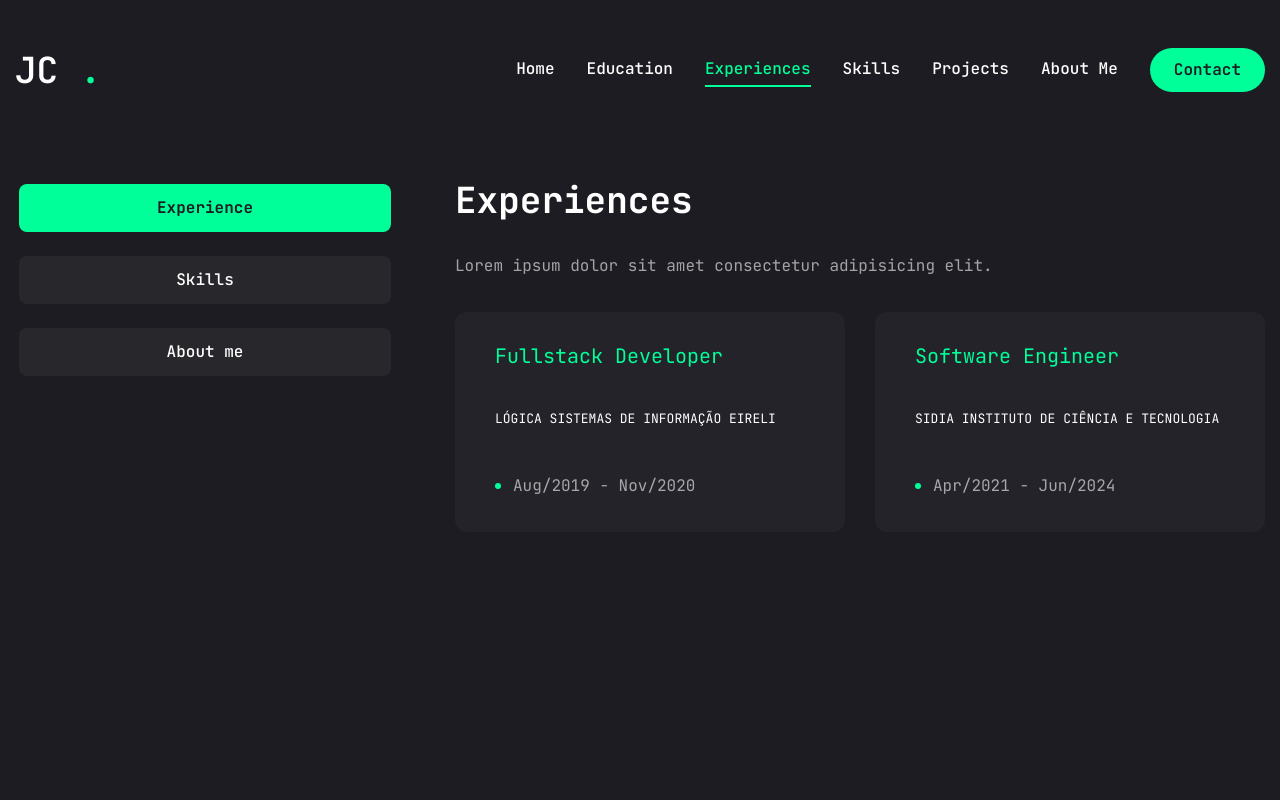
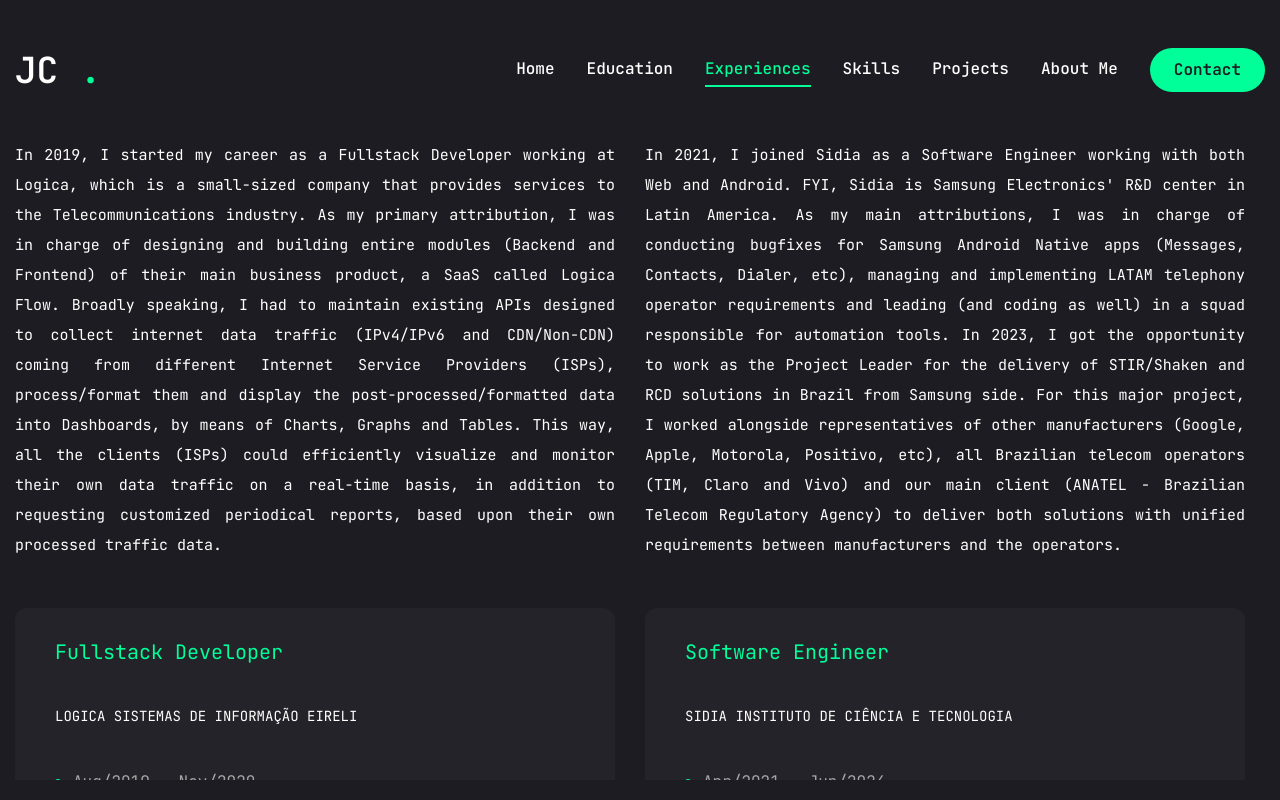
Before and after one commit to JeffersonCanuto/jefferson-portfolio, a Next.js app: page /experiences in a window 1280 px wide. Built offline with nearby package versions, Linux system fonts and the light colour scheme.

Commit message:
feat: implement Experiences page feature

```diff
--- a/src/app/experiences/page.jsx
+++ b/src/app/experiences/page.jsx
@@ -1,139 +1,82 @@
 "use client";
-
-import { FaJs, FaHtml5, FaCss3, FaReact, FaNodeJs } from "react-icons/fa";
-import { SiTailwindcss, SiNextdotjs, SiTypescript, SiPython, SiDjango, SiDocker, SiGit } from "react-icons/si";
-
-import { Tabs, TabsContent, TabsList, TabsTrigger } from "@/components/ui/tabs";
-import { Tooltip, TooltipContent, TooltipProvider, TooltipTrigger } from "@/components/ui/tooltip";
 
 import { ScrollArea } from "@/components/ui/scroll-area";
 import { motion } from "framer-motion";
 
-{/* Experience data */}
+import { SiHyperskill } from "react-icons/si";
+
 const experience = {
-    title: "Experiences",
-    description: "Lorem ipsum dolor sit amet consectetur adipisicing elit.",
     items: [
         {
             index: 1,
-            company: "LÓGICA SISTEMAS DE INFORMAÇÃO EIRELI",
+            description: "In 2019, I started my career as a Fullstack Developer working at Logica, which is a small-sized company that provides services to the Telecommunications \
+            industry. As my primary attribution, I was in charge of designing and building entire modules (Backend and Frontend) of their main business product, a SaaS called Logica Flow. \
+            Broadly speaking, I had to maintain existing APIs designed to collect internet data traffic (IPv4/IPv6 and CDN/Non-CDN) coming from different Internet Service Providers (ISPs), \
+            process/format them and display the post-processed/formatted data into Dashboards, by means of Charts, Graphs and Tables. This way, all the clients (ISPs) could efficiently visualize \
+            and monitor their own data traffic on a real-time basis, in addition to requesting customized periodical reports, based upon their own processed traffic data.",
+            company: "LOGICA SISTEMAS DE INFORMAÇÃO EIRELI",
             position: "Fullstack Developer",
-            duration: "Aug/2019 - Nov/2020"
+            duration: "Aug/2019 - Nov/2020",
+            attributions: [
+                {
+                    index: 1,
+                    title: "Development of Dashboards to monitor IPv4 and IPv6 data traffic collected from CDN distributors."
                 },
                 {
                     index: 2,
-            company: "SIDIA INSTITUTO DE CIÊNCIA E TECNOLOGIA",
-            position: "Software Engineer",
-            duration: "Apr/2021 - Jun/2024"
+                    title: "Maintenance of APIs designed to collect IPv4 and IPv6 data traffic from CDN distributors."
+                },
+                {
+                    index: 3,
+                    title: "Implementation of Microservices to perform periodical data transfer between different storage units."
+                },
+                {
+                    index: 4,
+                    title: "Implementation of Microservices to perform periodical VACUUM in determined database tables."
+                },
+                {
+                    index: 5,
+                    title: "Implementation of a full Feature to generate periodical reports from IPv4 and IPv6 data traffic from CDN distributors."
+                },
+                {
+                    index: 6,
+                    title: "Skills: JavaScript | HTML5 | CSS3 | ReactJS | Python | Django REST | PostgreSQL | Git | Docker | Linux"
                 }
             ]
-};
-
-{/* Skills data */}
-const skill = {
-    title: "My Skills",
-    description: "I have been working as a Software Engineer/Fullstack Developer over the past 5 years using the technologies I highlighted below. As my last work experience, I worked for Samsung Electronics as \
-    a Software Engineer (Web/Android) and I also got to work as a Project Leader/Technical Leader for a few projects running in Samsung LATAM branch.",
-    skillList: [
-        {
-            index: 1,
-            icon: <FaJs />,
-            name: "JavaScript"
         },
         {
             index: 2,
-            icon: <SiTypescript />,
-            name: "TypeScript"
+            description: "In 2021, I joined Sidia as a Software Engineer working with both Web and Android. FYI, Sidia is Samsung Electronics' R&D center in Latin America. As my main \
+            attributions, I was in charge of conducting bugfixes for Samsung Android Native apps (Messages, Contacts, Dialer, etc), managing and implementing LATAM telephony \
+            operator requirements and leading (and coding as well) in a squad responsible for automation tools. In 2023, I got the opportunity to work as the Project Leader for \
+            the delivery of STIR/Shaken and RCD solutions in Brazil from Samsung side. For this major project, I worked alongside representatives of other manufacturers (Google, Apple, Motorola, \
+            Positivo, etc), all Brazilian telecom operators (TIM, Claro and Vivo) and our main client (ANATEL - Brazilian Telecom Regulatory Agency) to deliver both solutions with unified requirements \
+            between manufacturers and the operators.",
+            company: "SIDIA INSTITUTO DE CIÊNCIA E TECNOLOGIA",
+            position: "Software Engineer",
+            duration: "Apr/2021 - Jun/2024",
+            attributions: [
+                {
+                    index: 1,
+                    title: "Bugfixes, including Android log analysis from App to Framework layer, for Samsung Latin Products."
+                },
+                {
+                    index: 2,
+                    title: "Management and implementation of LATAM operator requirements for Samsung Latin Products."
                 },
                 {
                     index: 3,
-            icon: <FaHtml5 />,
-            name: "HTML5"
+                    title: "Project Leader for the delivery of STIR/Shaken and RCD solutions in Brazil from Samsung side."
                 },
                 {
                     index: 4,
-            icon: <FaCss3 />,
-            name: "CSS3"
+                    title: "Technical Leader and Fullstack Developer on Automation Team (Products: PLM Reporter, TRO.IA and PLMN/MVNO)."
                 },
                 {
                     index: 5,
-            icon: <SiTailwindcss />,
-            name: "Tailwind CSS"
-        },
-        {
-            index: 6,
-            icon: <FaReact />,
-            name: "React"
-        },
-        {
-            index: 7,
-            icon: <SiNextdotjs />,
-            name: "Next.js"
-        },
-        {
-            index: 8,
-            icon: <FaNodeJs />,
-            name: "Node.js"
-        },
-        {
-            index: 9,
-            icon: <SiPython />,
-            name: "Python"
-        },
-        {
-            index: 10,
-            icon: <SiDjango />,
-            name: "Django"
-        },
-        {
-            index: 11,
-            icon: <SiDocker />,
-            name: "Docker"
-        },
-        {
-            index: 12,
-            icon: <SiGit />,
-            name: "Git"
+                    title: "Skills: JavaScript | HTML5 | CSS3 | ReactJS | Redux/ContextAPI | MaterialUI | Python | Django | PostgreSQL | RabbitMQ/Celery | Android (Java) | QuickBuild | Docker | Git | P4V | Swarm | Linux | Agile (Scrum/Kanban)"
                 }
             ]
-};
-
-{/* About data */}
-const about = {
-    title: "About me",
-    description: "I am keen to have the opportunity of working collaboratively in brand new, large scale and challenging projects within Web Development area, \
-    as Frontend or even Fullstack. I expect to be able to conduct my daily tasks in a workplace with an extrovert, focused and plural team, always aiming \
-    at enhancing both personal and professional capacities, based upon the definition of goals, proper solution delivery and continuous exchange of experience",
-    info: [
-        {
-            index: 1,
-            fieldName: "Name",
-            fieldValue: "Jefferson Canuto"
-        },
-        {
-            index: 2,
-            fieldName: "Phone",
-            fieldValue: "+55(92)98281-8369"
-        },
-        {
-            index: 3,
-            fieldName: "Experience",
-            fieldValue: "5+ Years"
-        },
-        {
-            index: 4,
-            fieldName: "Nationality",
-            fieldValue: "Brazilian"
-        },
-        {
-            index: 5,
-            fieldName: "Email",
-            fieldValue: "jeffersondscanuto@gmail.com"
-        },
-        {
-            index: 6,
-            fieldName: "Languages",
-            fieldValue: "English, Portuguese"
         }
     ]
 };
@@ -146,90 +89,45 @@
                 opacity: 1,
                 transition: { delay: 2.4,  duration: 0.4, ease: "easeIn" }
             }}
-            className="min-h-[80vh] flex items-center justify-center py:12 xl:py-0 "
         >
             <div className="container mx-auto">
-                <Tabs defaultValue="experience" className="flex flex-col xl:flex-row gap-[60px]">
-                    <TabsList className="flex flex-col w-full max-w-[380px] mx-auto xl:mx-0 gap-6">
-                        <TabsTrigger value="experience">Experience</TabsTrigger>
-                        <TabsTrigger value="skills">Skills</TabsTrigger>
-                        <TabsTrigger value="about">About me</TabsTrigger>
-                    </TabsList>
-
-                    {/* Content */}
-                    <div className="min-h-[70vh] w-full">
-                        {/* Experience */}
-                        <TabsContent value="experience" className="w-full">
-                            <div className="flex flex-col gap-[30px] text-center xl:text-left">
-                                <h3 className="text-4xl font-bold">{experience.title}</h3>
-                                <p className="max-w-[600px] text-white/60 mx-auto xl:mx-0">{experience.description}</p>
-                                <ScrollArea className="h-[400px]">
+                <ScrollArea className="h-[80vh] pr-5">
                     <ul className="grid grid-cols-1 lg:grid-cols-2 gap-[30px]">
                         {experience.items.map(item => {
                             return (
-                                                <li key={item.index} className="bg-[#232329] h-[220px] py-6 px-10 rounded-xl flex flex-col justify-center items-center lg:items-start gap-1">
+                                <div className="grid gap-10 cursor-default" key={item.index}>
+                                    <span className="text-[15px] text-justify">{item.description}</span>
+                                    <li className={`${item.index === 1 && "mt-2 "} bg-[#232329] h-[220px] py-6 px-10 rounded-xl flex flex-col justify-center items-center lg:items-start gap-1`}>
                                         <h3 className="text-accent text-xl max-w-[260px] min-h-[60px] text-center lg:text-left">{item.position}</h3>
-                                                    <p className="text-[13px] min-w-[60px] min-h-[60px] text-center lg:text-left">{item.company}</p>
+                                        <p className="text-[14px] min-w-[60px] min-h-[60px] text-center lg:text-left">{item.company}</p>
                                         <div className="flex items-center gap-3">
                                             {/* Dot */}
                                             <span className="w-[6px] h-[6px] rounded-full bg-accent"></span>
                                             <p className="text-white/60">{item.duration}</p>
                                         </div>
                                     </li>
+                                    <div className={`grid grid-cols-1 gap-4`}>
+                                        {item.attributions.map(attribution => {
+                                            return (
+                                                <p
+                                                    key={attribution.index}
+                                                    className={
+                                                        `${attribution.index !== item.attributions.length ? "text-white/60" : "text-accent mt-3 border-b border-b-gray-600 pb-5 ml-1"} \
+                                                        flex text-[14px] text-justify`
+                                                    }
+                                                >
+                                                    <SiHyperskill className="w-[40px] mr-3 mt-2" />
+                                                    {attribution.title}
+                                                </p>
+                                            )
+                                        })}
+                                        <p></p>
+                                    </div>
+                                </div>
                             );
                         })}
                     </ul>
                 </ScrollArea>
-                            </div>
-                        </TabsContent>
-                        {/* Skills */}
-                        <TabsContent value="skills" className="w-full h-full">
-                            <div className="flex flex-col gap-[30px]">
-                                <div className="flex flex-col gap-[30px] text-center xl:text-left">
-                                    <h3 className="text-4xl font-bold">{skill.title}</h3>
-                                    <p className="w-full     text-white/60 mx-auto xl:mx-0">{skill.description}</p>
-                                </div>
-                                <ul className="grid grid-cols-2 sm:grid-cols-3 md:grid-cols-4 gap-4 xl:gap-[30px]">
-                                    {skill.skillList.map(item => {
-                                        return (
-                                            <li key={item.index}>
-                                                <TooltipProvider delayDuration={100}>
-                                                    <Tooltip>
-                                                        <TooltipTrigger className="w-full h-[150px] bg-[#232329] rounded-xl flex justify-center items-center group">
-                                                            <div className="text-6xl group-hover:text-accent transition-all duration-300">
-                                                                {item.icon}
-                                                            </div>
-                                                        </TooltipTrigger>
-                                                        <TooltipContent>
-                                                            <p>{item.name}</p>
-                                                        </TooltipContent>
-                                                    </Tooltip>
-                                                </TooltipProvider>
-                                            </li>
-                                        )
-                                    })}
-                                </ul>
-                            </div>
-                        </TabsContent>
-                        {/* About */}
-                        <TabsContent value="about" className="w-full text-center xl:text-left">
-                            <div className="flex flex-col gap-[30px]">
-                                <h3 className="text-4xl font-bold">{about.title}</h3>
-                                <p className="w-full text-white/60 mx-auto xl:mx-0">{about.description}</p>
-                                <ul className="grid grid-cols-1 xl:grid-cols-2 gap-y-6 max-w-[900px] max-auto xl:mx-0">
-                                    {about.info.map(item => {
-                                        return (
-                                            <li key={item.index} className="flex items-center justify-center xl:justify-start gap-4">
-                                                <span className="text-white/60">{item.fieldName}</span>
-                                                <span className="text-xl">{item.fieldValue}</span>
-                                            </li>
-                                        )
-                                    })}
-                                </ul>
-                            </div>
-                        </TabsContent>
-                    </div>
-                </Tabs>
             </div>
         </motion.div>
     );
```
Lines whose indentation alone changed are shown as unchanged.
